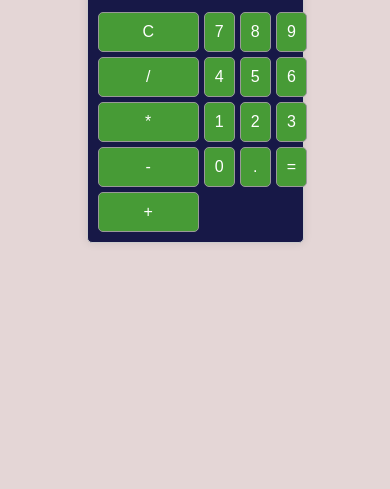
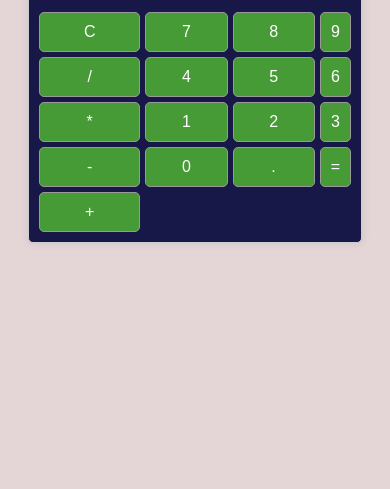
Before and after one commit to roeden/Browser-Calculator-, a plain HTML site: page index.html in a window 390 px wide. Shown: the part 355-844 px from the top of the page. Drawn offline with Linux system fonts and the light colour scheme.

Commit message:
apply media query

```diff
--- a/index.html
+++ b/index.html
@@ -66,7 +66,7 @@
 
         @media only screen and (max-width: 600px) {
             #calculator {
-                width: 50%;
+                width: 80%; /* Adjust the width for smaller screens */
                 grid-template-columns: repeat(3, 1fr);
             }
         }
```
